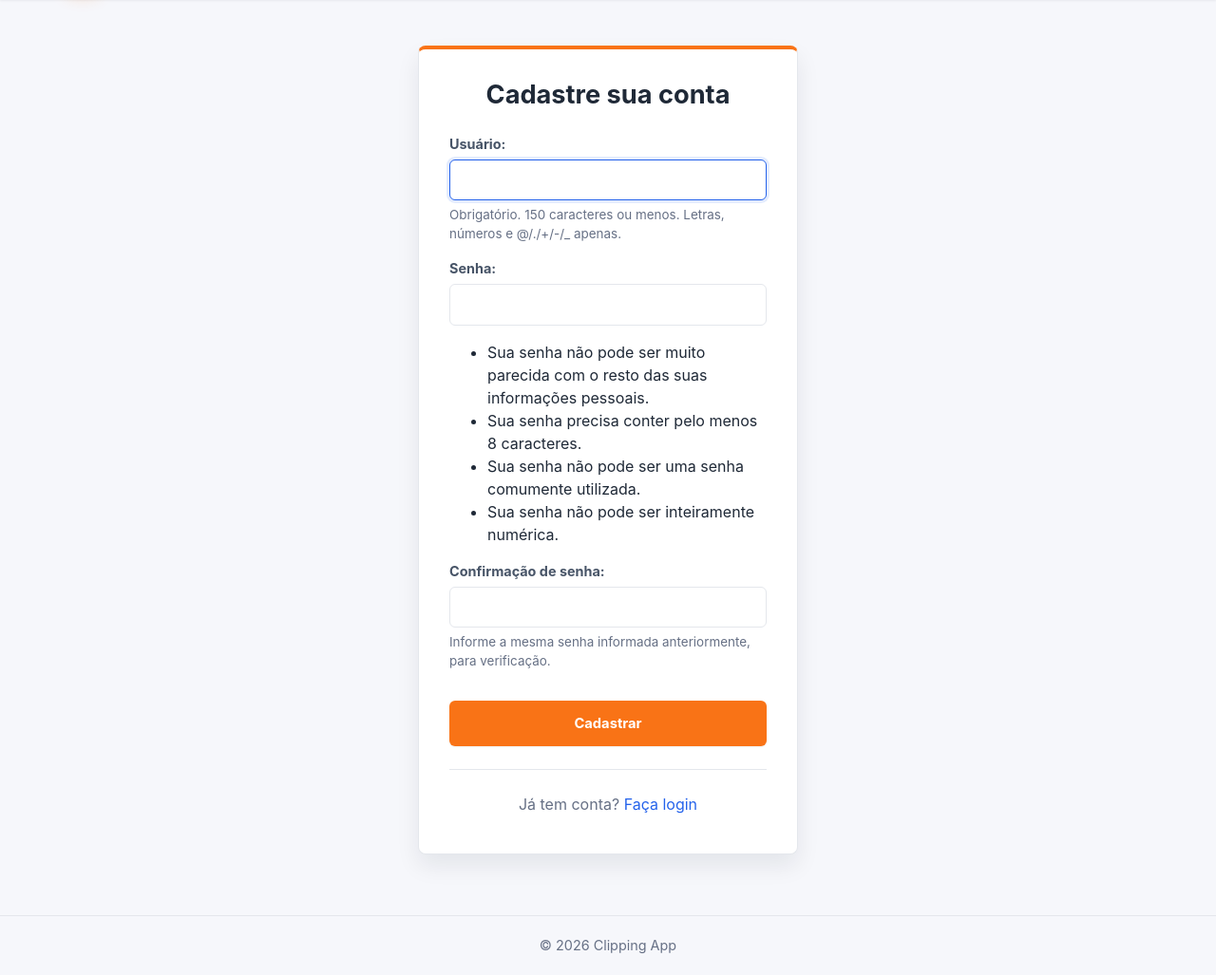
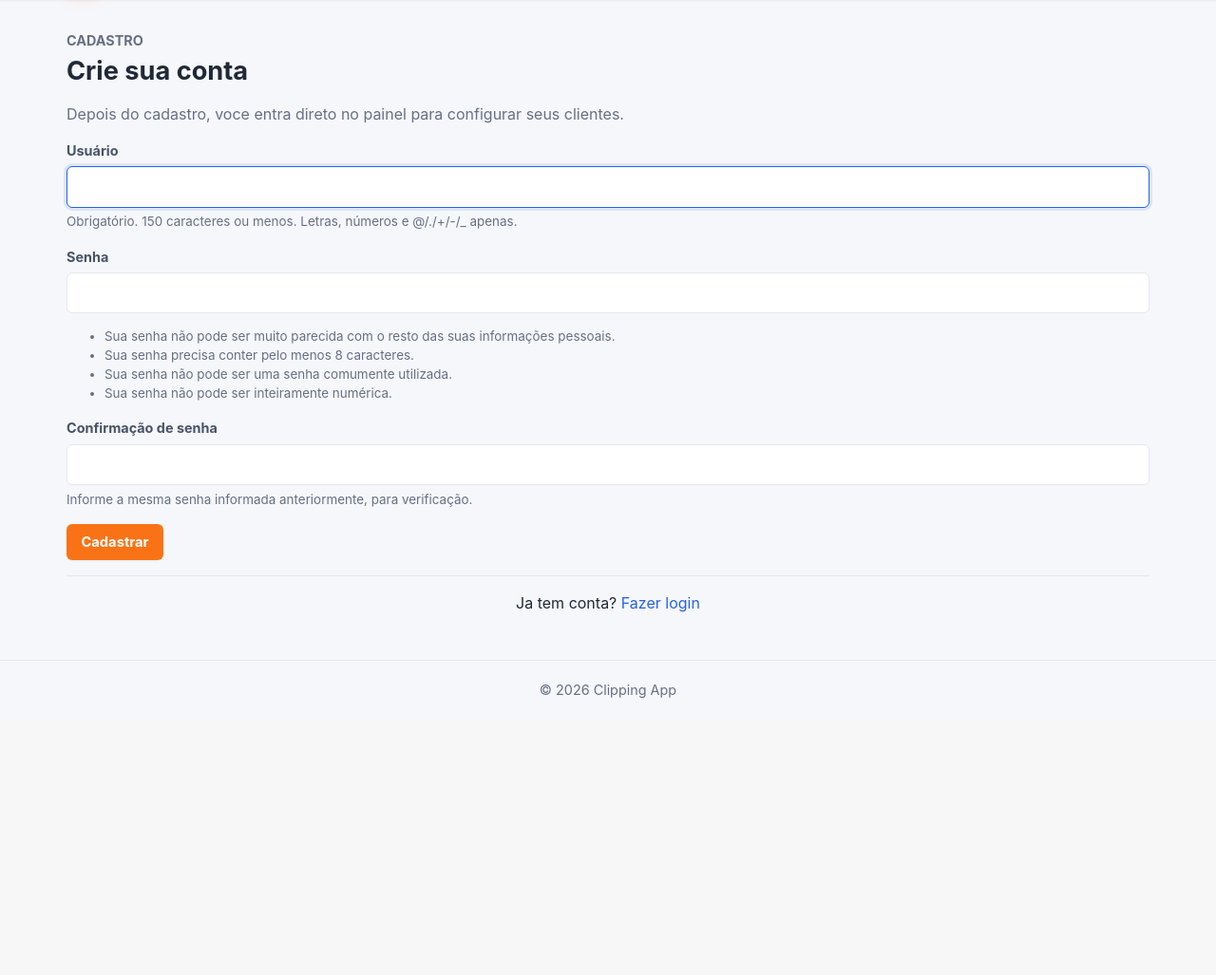
Before and after one commit to victorgdesouza/clipping, a Django app: page /signup/ in a window 1280 px wide. Shown: the part 59-1086 px from the top of the page at 95% size. After the commit the page ends 794 px from the top, so only its background shows below. Run offline with Django 5.2, Linux system fonts and the light colour scheme.

Commit message:
Improve signup UX

```diff
--- a/templates/registration/signup.html
+++ b/templates/registration/signup.html
@@ -1,59 +1,37 @@
 {% extends "base.html" %}
-{% block title %}Cadastrar Conta{% endblock %}
+{% block title %}Criar Conta{% endblock %}
 
 {% block content %}
-  <div class="auth-container">
-    <div class="auth-card">
-      <h1>Cadastre sua conta</h1>
-      <form method="post">
-        {% csrf_token %}
-        {{ form.as_p }}
-        <button type="submit" class="button button-full">Cadastrar</button>
-      </form>
-      <div class="auth-links">
-        <p>Já tem conta? <a href="{% url 'login' %}">Faça login</a></p>
-      </div>
+<section class="auth-shell">
+  <div class="auth-panel">
+    <p class="page-eyebrow">Cadastro</p>
+    <h1>Crie sua conta</h1>
+    <p class="auth-subtitle">Depois do cadastro, voce entra direto no painel para configurar seus clientes.</p>
+
+    <form method="post" class="stacked-form">
+      {% csrf_token %}
+      {% if form.non_field_errors %}
+        <div class="message message-error">{{ form.non_field_errors }}</div>
+      {% endif %}
+
+      {% for field in form %}
+        <div class="form-group">
+          <label for="{{ field.id_for_label }}">{{ field.label }}</label>
+          {{ field }}
+          {% if field.help_text %}
+            <span class="form-help-text">{{ field.help_text }}</span>
+          {% endif %}
+          {{ field.errors }}
+        </div>
+      {% endfor %}
+
+      <button type="submit" class="button button-full">Cadastrar</button>
+    </form>
+
+    <div class="auth-links">
+      <span>Ja tem conta?</span>
+      <a href="{% url 'login' %}">Fazer login</a>
     </div>
   </div>
-
-  <style>
-    .auth-container {
-      display: flex;
-      justify-content: center;
-      align-items: center;
-      min-height: 70vh;
-    }
-
-    .auth-card {
-      background-color: var(--white);
-      border-radius: var(--border-radius);
-      box-shadow: var(--shadow-md);
-      padding: var(--spacing-xl);
-      width: 100%;
-      max-width: 400px;
-      border-top: 4px solid var(--orange-primary);
-    }
-
-    .auth-card h1 {
-      text-align: center;
-      margin-bottom: var(--spacing-lg);
-    }
-
-    .button-full {
-      width: 100%;
-      padding: var(--spacing-md);
-      margin-top: var(--spacing-md);
-    }
-
-    .auth-links {
-      margin-top: var(--spacing-lg);
-      text-align: center;
-      border-top: 1px solid var(--gray-medium);
-      padding-top: var(--spacing-md);
-    }
-
-    .auth-links p {
-      margin: var(--spacing-sm) 0;
-    }
-  </style>
+</section>
 {% endblock %}
```
